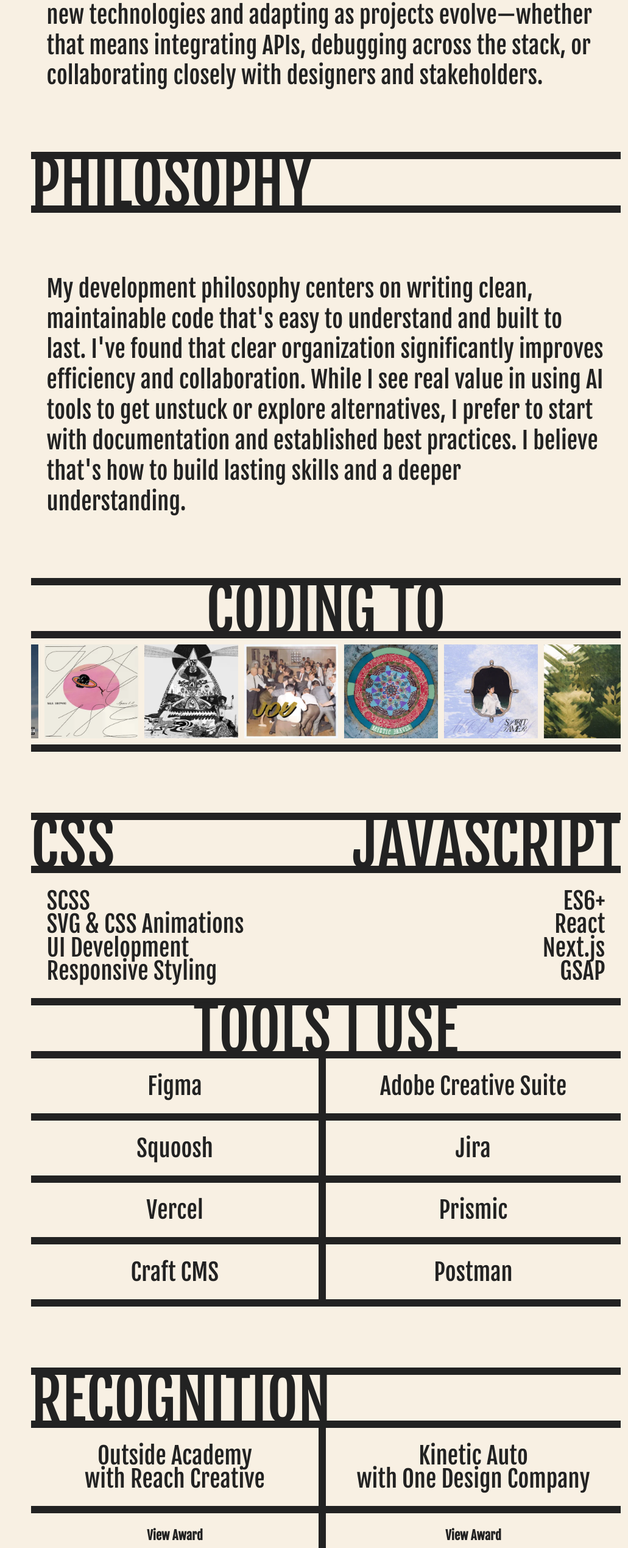
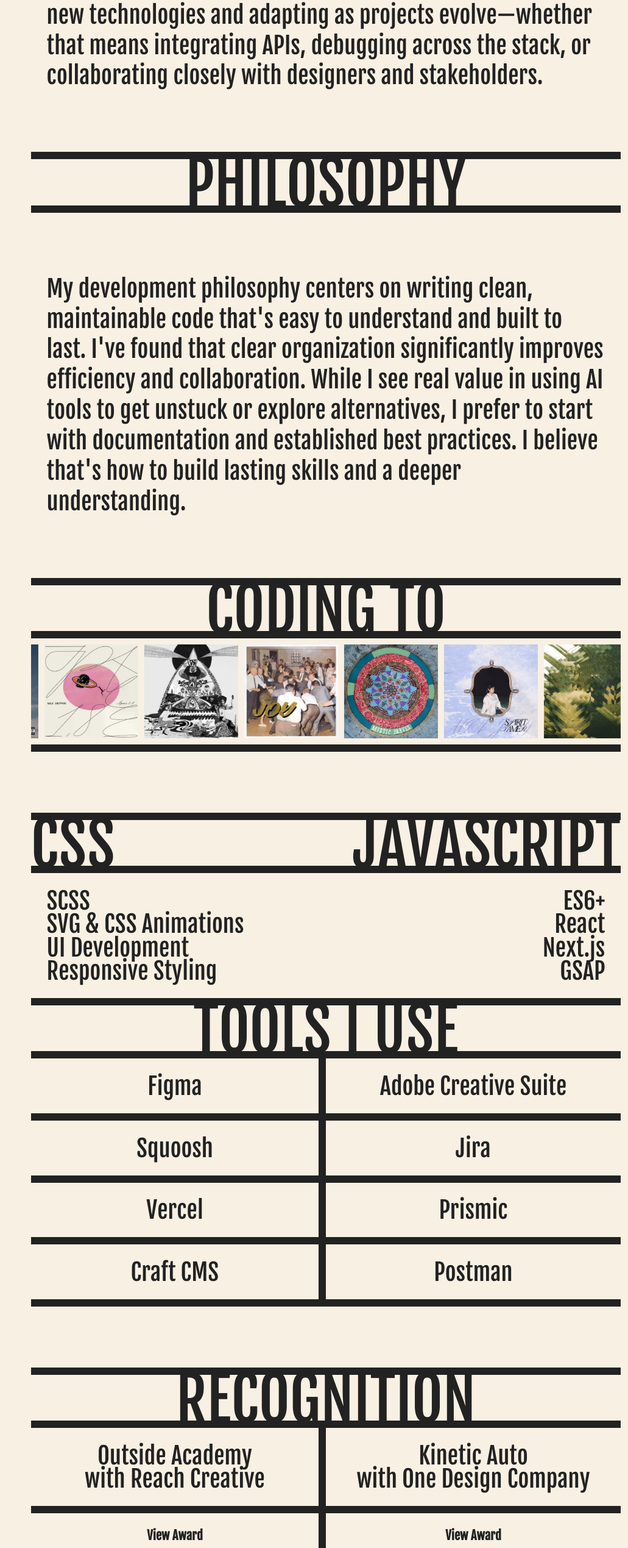
Before and after one commit to karlyhoffman/portfolio-2022, a Next.js app: page / in a window 1280 px wide. Shown: the part 1438-3977 px from the top of the page at 61% size, without its empty margins (249-1280 px from the left). Built offline with nearby package versions, Linux system fonts and the light colour scheme.

Commit message:
headline reveal — add `center` text-alignment prop

```diff
--- a/components/HeadlineReveal.js
+++ b/components/HeadlineReveal.js
@@ -7,7 +7,7 @@ import classNames from "classnames";
 
 gsap.registerPlugin(ScrollTrigger);
 
-const HeadlineReveal = ({ children, tag = 'h3' }) => {
+const HeadlineReveal = ({ children, tag = 'h3', center = false }) => {
   const wrapper = useRef([]);
   const el = useRef([]);
   const Tag = tag;
@@ -24,7 +24,9 @@ const HeadlineReveal = ({ children, tag = 'h3' }) => {
   }, []);
 
   return (
-    <Tag ref={wrapper} className={classNames(styles.wrapper, 'h3')}>
+    <Tag ref={wrapper} className={classNames(styles.wrapper, 'h3', {
+        [styles.center]: center,
+    })}>
       <span ref={el} className={styles.content}>
         {children}
       </span>
--- a/pages/index.js
+++ b/pages/index.js
@@ -87,7 +87,7 @@ export default function Home() {
             </p>
           </div>
 
-          <HeadlineReveal tag="h2">Philosophy</HeadlineReveal>
+          <HeadlineReveal tag="h2" center>Philosophy</HeadlineReveal>
           <div className={styles.intro_text}>
             <p>
               My development philosophy centers on writing clean, maintainable code that&apos;s easy to understand and built to last. I&apos;ve found that clear organization significantly improves efficiency and collaboration. While I see real value in using AI tools to get unstuck or explore alternatives, I prefer to start with documentation and established best practices. I believe that&apos;s how to build lasting skills and a deeper understanding.
@@ -96,7 +96,7 @@ export default function Home() {
 
           {!!MUSIC?.length && (
             <div id="music" className={styles.music}>
-              <HeadlineReveal>CODING TO</HeadlineReveal>
+              <HeadlineReveal center>CODING TO</HeadlineReveal>
               <InfiniteLoop className={styles.music_wrapper}>
                 {MUSIC.map(({ artist = '', album = '', image = '', url }) => (
                   <div key={album} className={styles.album} title={`"${album}" by ${artist}`}>
@@ -147,7 +147,7 @@ export default function Home() {
 
           {!!SKILLS.tools?.length && (
             <div className={styles.tools}>
-              <HeadlineReveal>Tools I Use</HeadlineReveal>
+              <HeadlineReveal center>Tools I Use</HeadlineReveal>
               <ul className="grid">
                 {SKILLS.tools.map(({ name, url }) => (
                   <li key={name}>
@@ -224,7 +224,7 @@ export default function Home() {
 
           {!!RECOGNITIONS?.length && (
             <div className={styles.awards}>
-              <HeadlineReveal tag="h2">Recognition</HeadlineReveal>
+              <HeadlineReveal tag="h2" center>Recognition</HeadlineReveal>
               <ul className="grid">
                 {RECOGNITIONS.map(({ id = '', title = '', url = '', company = '', projectUrl = '' }) => (
                   <li key={id}>
--- a/styles/components/headline-reveal.module.scss
+++ b/styles/components/headline-reveal.module.scss
@@ -2,6 +2,10 @@
   display: block;
   position: relative;
   overflow: hidden;
+
+  &.center {
+    text-align: center;
+  }
 
   .content {
     display: block;
--- a/styles/pages/home.module.scss
+++ b/styles/pages/home.module.scss
@@ -164,9 +164,6 @@
         }
 
         .music {
-          h3 {
-            text-align: center;
-          }
 
           .album {
             display: block;
@@ -204,10 +201,6 @@
               padding: $section-x-padding;
             }
           }
-        }
-
-        .tools h3 {
-          text-align: center;
         }
       }
 
@@ -303,10 +296,6 @@
           margin-top: $section-y-margin;
         }
 
-        h2 {
-          text-align: center;
-        }
-
         ul li {
           @media screen and (max-width: 767px) {
             flex: 1 1 100%;
```
